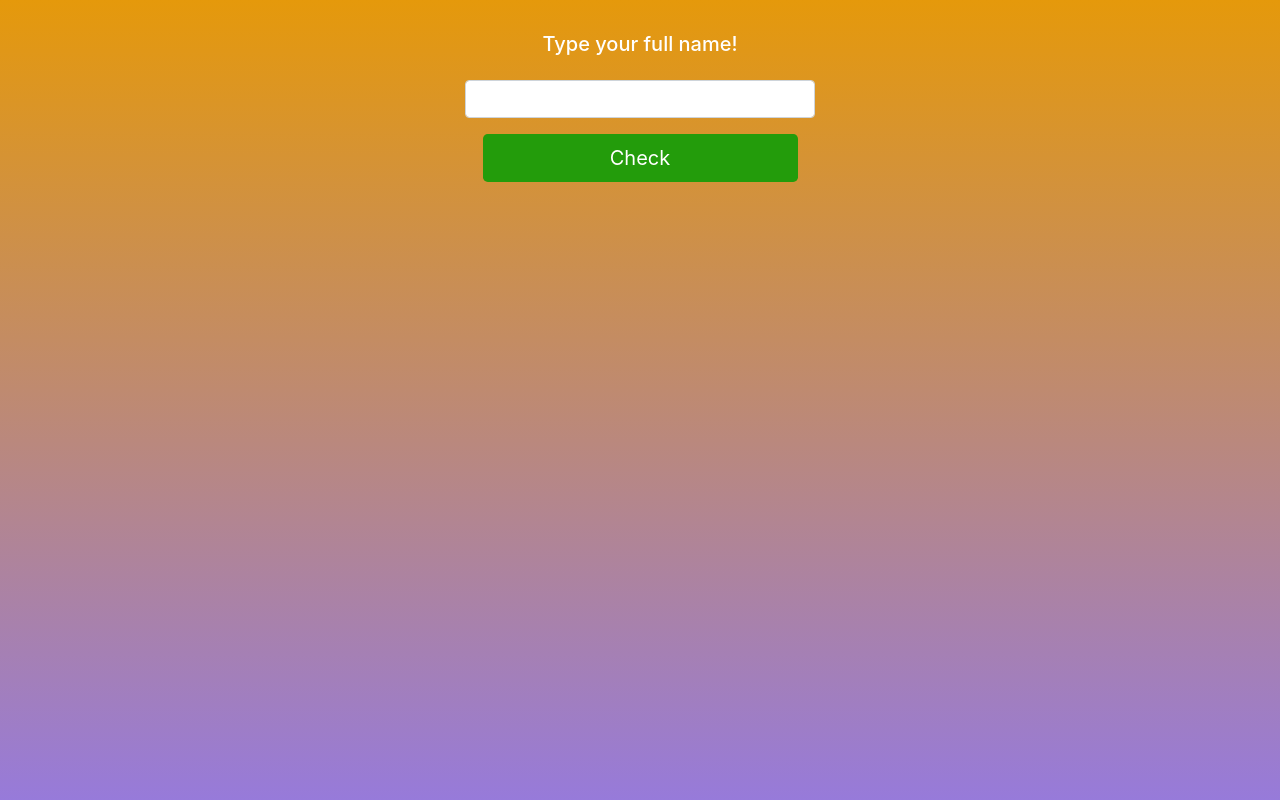
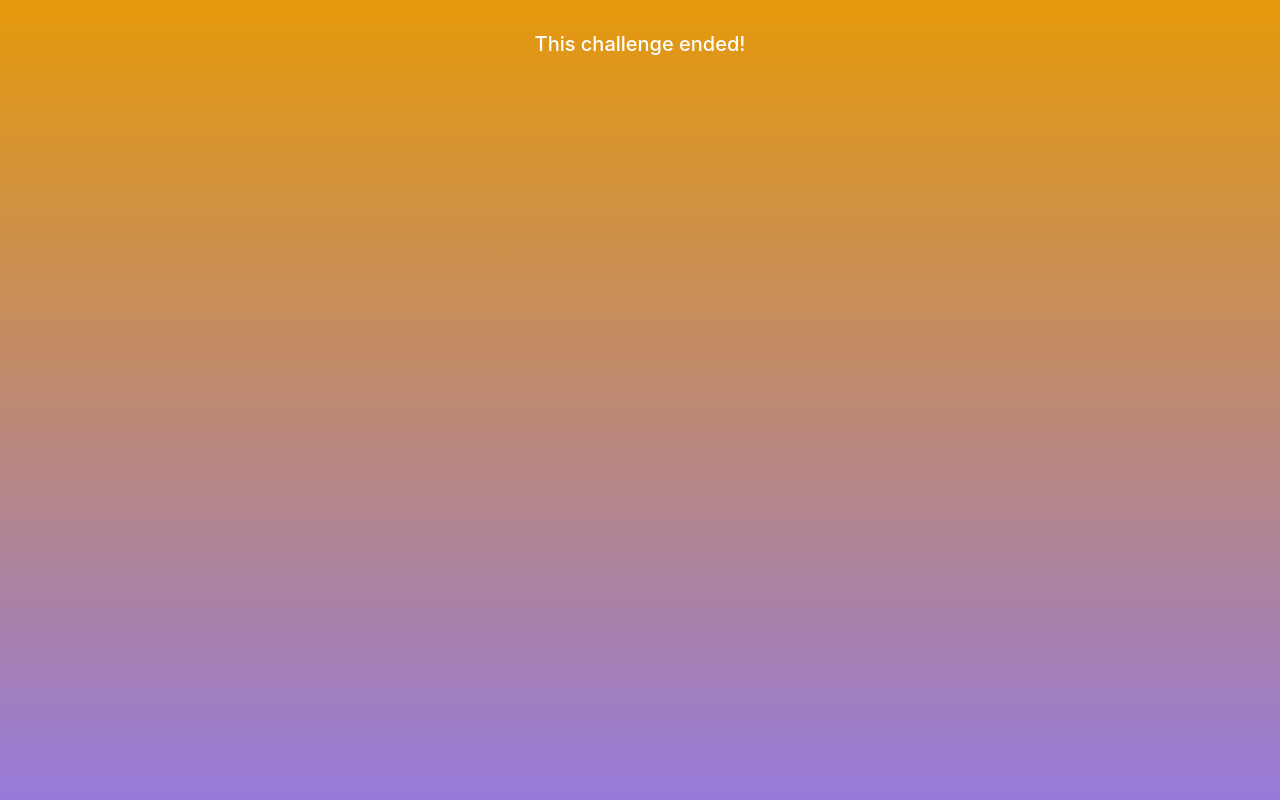
Before and after one commit to gilbertKorir/namechallenge, a plain HTML site: page index.html in a window 1280 px wide. Drawn offline with nearby package versions, Linux system fonts and the light colour scheme.

Commit message:
first commit

```diff
--- a/index.html
+++ b/index.html
@@ -13,12 +13,13 @@
         <div class="row mt-2 justify-content-center">
             <div class="col-md-4 text-center pt-4">
                 <form id="nameForm">
-                    <h5 class="text-center">Type your full name!</h5>
-                     <div class="form-group pt-3">
+                    <h5 class="text-center">This challenge ended!</h5>
+                     <!-- <div class="form-group pt-3">
                         <input type="text" class="form-control" id="fullName" name="fullName">
                     </div>
                     <button type="submit" id="submitButton" class="btn btn-lg btn-block custom-button" style="width: 90%; margin: auto;">Check</button>
-                    </form>
+                    -->
+                </form>
             </div>
         </div>
         <div class="pt-2" id="loader" style="display: none;">
```
